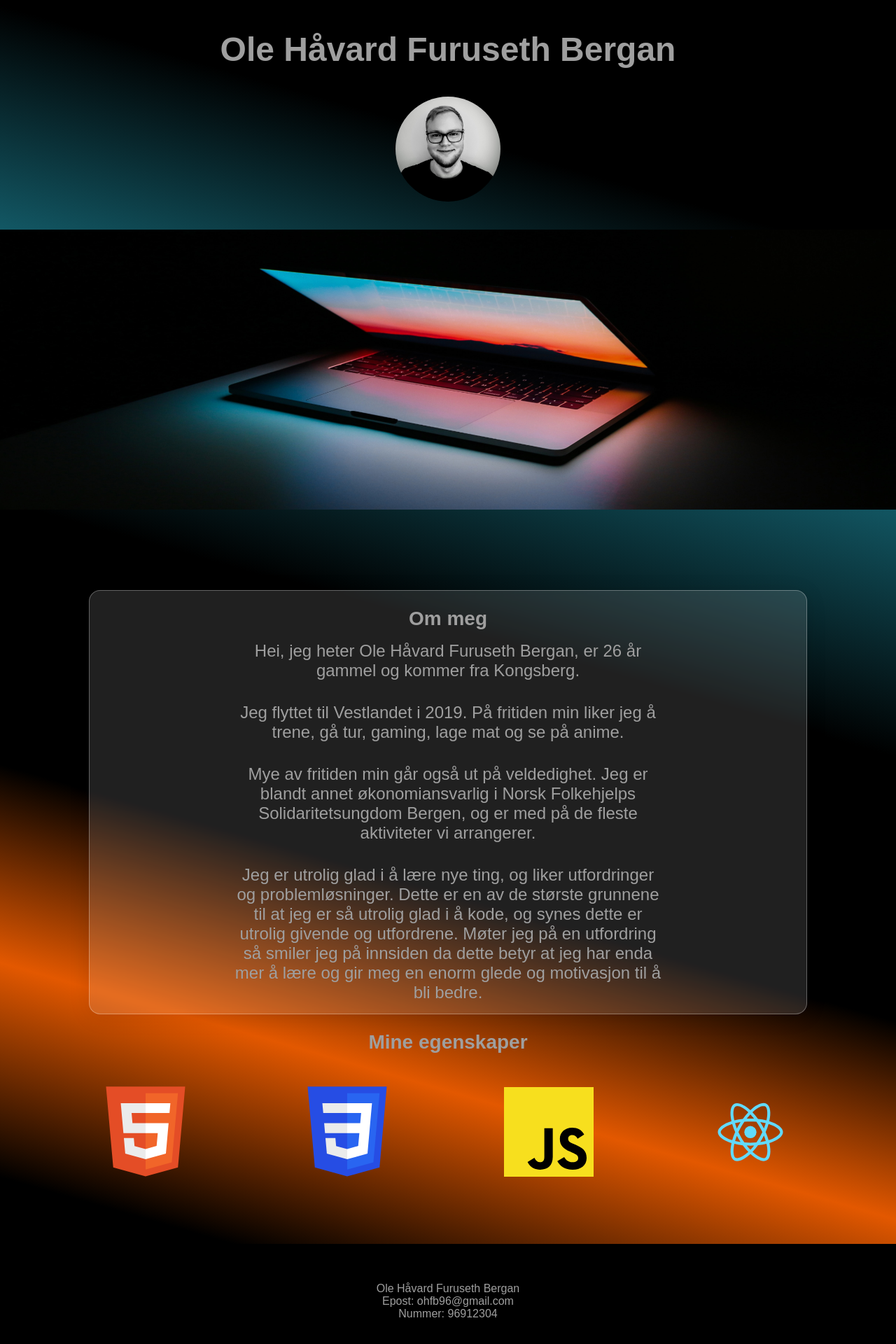
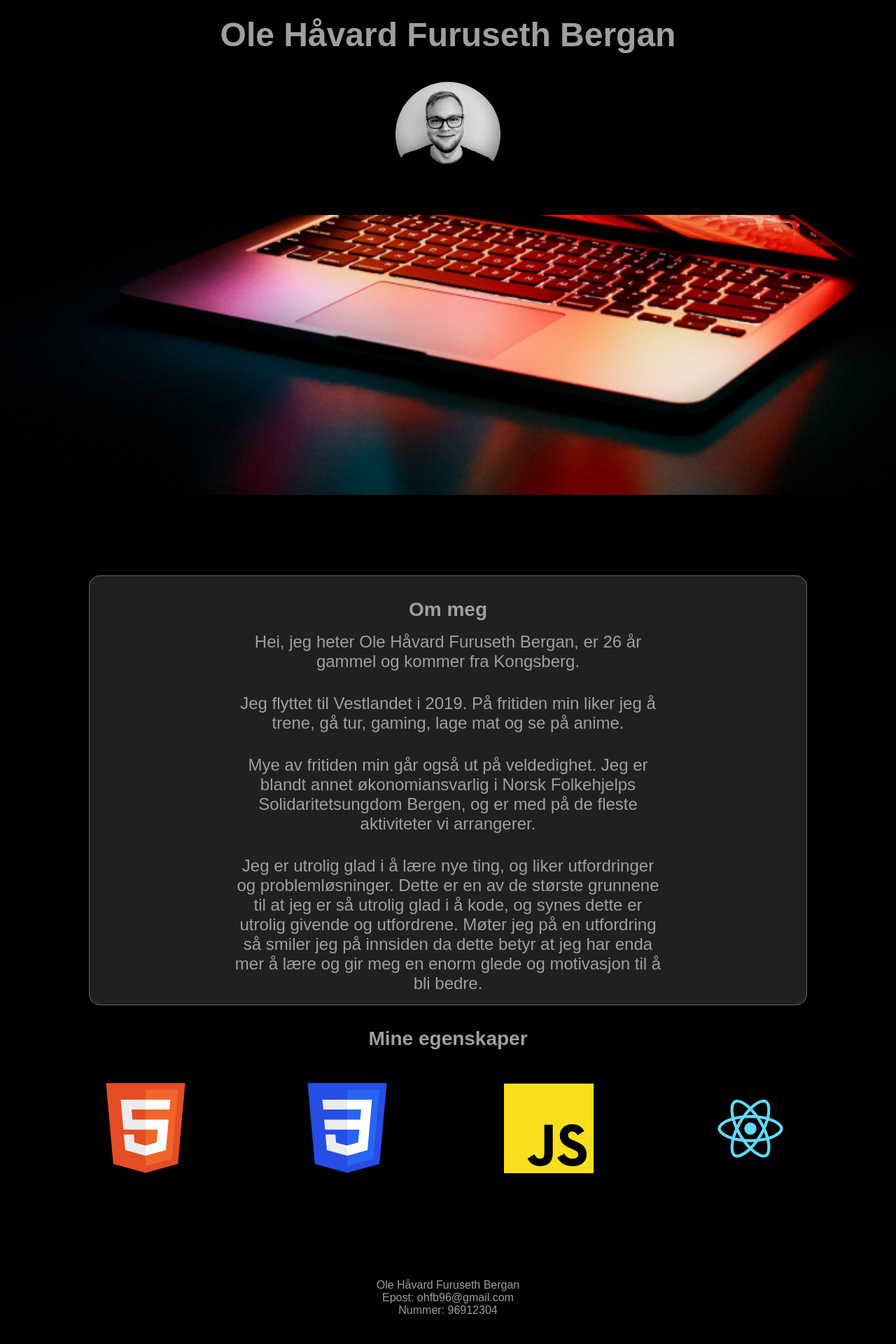
Before and after one commit to OleKoderNo/portofolio, a React (Create React App) app: page / in a window 1280 px wide. Shown: the part 50-1970 px from the top of the page at 70% size. Built offline with nearby package versions, Linux system fonts and the light colour scheme.

Commit message:
new change in background

```diff
--- a/src/App.css
+++ b/src/App.css
@@ -9,5 +9,4 @@ body{
   overflow-x: hidden;
     font-family: 'Oswald', sans-serif;
     background: rgb(0,0,0);
-    background: linear-gradient(196deg, rgba(0,0,0,1) 18%, rgba(19,91,104,1) 32%, rgba(0,0,0,1) 48%, rgba(0,0,0,1) 64%, rgba(227,88,0,1) 76%, rgba(0,0,0,1) 89%);
 }
--- a/src/globalComponents/Footer.js
+++ b/src/globalComponents/Footer.js
@@ -15,3 +15,18 @@ export const FooterFill=styled.ul`
   list-style: none outside none;
   text-align: center;
 `
+
+function FooterBar() {
+  return(
+    <>
+     <Footer>
+        <FooterFill>
+          <li>Ole Håvard Furuseth Bergan</li>
+          <li>Epost: ohfb96@gmail.com</li>
+          <li>Nummer: 96912304</li>
+        </FooterFill>
+      </Footer></>
+  )
+}
+
+export default FooterBar;
--- a/src/globalComponents/NavBar.js
+++ b/src/globalComponents/NavBar.js
@@ -1,6 +1,6 @@
 import styled from "styled-components";
 import portettimg from "../Images/portettbilde.jpg"
-import headerbg from "../Images/header-background.jpg"
+import pcbgpic from "../Images/pc-background.png"
 
 export const Header=styled.header`
     width: 100vw;
@@ -31,7 +31,7 @@ export const Tittel=styled.h1`
     text-align: center;
     color: rgb(159, 159, 159);
     font-size: 2rem;
-    margin-top: 3.5rem;
+    margin-top: 4.5rem;
     @media (min-width: 501px) {
         font-size: 3rem;
     }
@@ -50,7 +50,7 @@ export const Selvportrett=styled.div`
 `
 
 export const HeaderPic=styled.div`
-    background-image: url(${headerbg});
+    background-image: url(${pcbgpic});
     background-size: cover;
     position: relative;
     background-position: center;
@@ -61,3 +61,17 @@ export const HeaderPic=styled.div`
         height: 25rem;
     }
 `
+function NavigasjonBar(){
+    return(
+        <>
+            <NavBar>
+                <li><span>&lsaquo;</span> Om meg /<span>&rsaquo;</span></li>
+                <li><span>&lsaquo;</span> Prosjekter /<span>&rsaquo;</span></li>
+                <li><span>&lsaquo;</span> Kontakt /<span>&rsaquo;</span></li>
+            </NavBar>
+        </>
+        )
+
+}
+
+export default NavigasjonBar;
--- a/src/index.js
+++ b/src/index.js
@@ -7,7 +7,6 @@ import reportWebVitals from './reportWebVitals';
 const root = ReactDOM.createRoot(document.getElementById('root'));
 root.render(
   <React.StrictMode>
-    <h1>Hei</h1>
     <App />
   </React.StrictMode>
 );
--- a/src/pages/LandingPage.js
+++ b/src/pages/LandingPage.js
@@ -1,5 +1,5 @@
-import { Footer, FooterFill } from "../globalComponents/Footer";
-import { Header, HeaderPic, NavBar, Selvportrett, Tittel } from "../globalComponents/NavBar";
+import FooterBar from "../globalComponents/Footer";
+import NavigasjonBar, { Header, HeaderPic, Selvportrett, Tittel } from "../globalComponents/NavBar";
 import { Column, CssLogo, HtmlLogo, JsLogo, ReactLogo, SideText, SkillTree, TextBackground, UnderTittel } from "./landingPage/LandingPageComp";
 
 
@@ -7,11 +7,7 @@ function LandingPage() {
     return(
         <>
         <Header>
-            <NavBar>
-                <li><span>&lsaquo;</span> Om meg /<span>&rsaquo;</span></li>
-                <li><span>&lsaquo;</span> Prosjekter /<span>&rsaquo;</span></li>
-                <li><span>&lsaquo;</span> Kontakt /<span>&rsaquo;</span></li>
-            </NavBar>
+            <NavigasjonBar />
             <Tittel>Ole Håvard Furuseth Bergan</Tittel>
             <Selvportrett />
             <HeaderPic />
@@ -32,13 +28,7 @@ function LandingPage() {
                 <ReactLogo />
             </Column>
         </SkillTree>
-        <Footer>
-                <FooterFill>
-                    <li>Ole Håvard Furuseth Bergan</li>
-                    <li>Epost: ohfb96@gmail.com</li>
-                    <li>Nummer: 96912304</li>
-                </FooterFill>
-            </Footer>
+        <FooterBar />
         </>
 
 
--- a/src/pages/landingPage/LandingPageComp.js
+++ b/src/pages/landingPage/LandingPageComp.js
@@ -26,7 +26,7 @@ export const UnderTittel=styled.h2`
   text-align: center;
   color: rgb(159, 159, 159);
   font-size: 1.75rem;
-  padding-top: 1.5rem;
+  padding-top: 2rem;
 `
 
 export const SideText=styled.p`
```
Also changed, not shown: src/Images/pc-background.png (added). Lines whose indentation alone changed are shown as unchanged.
